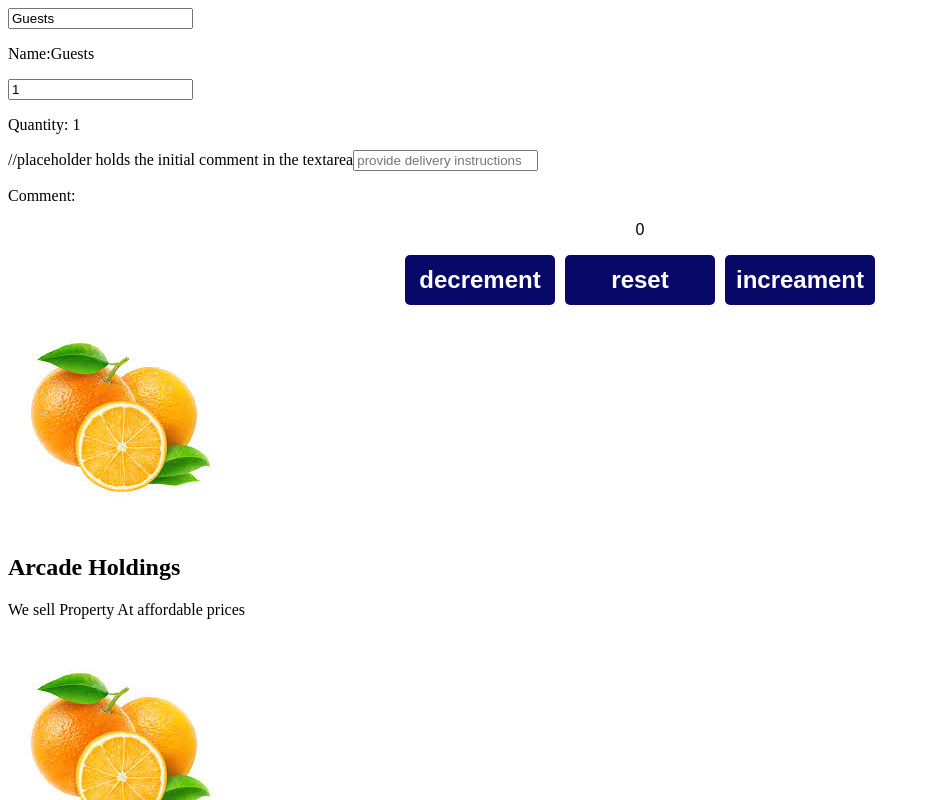
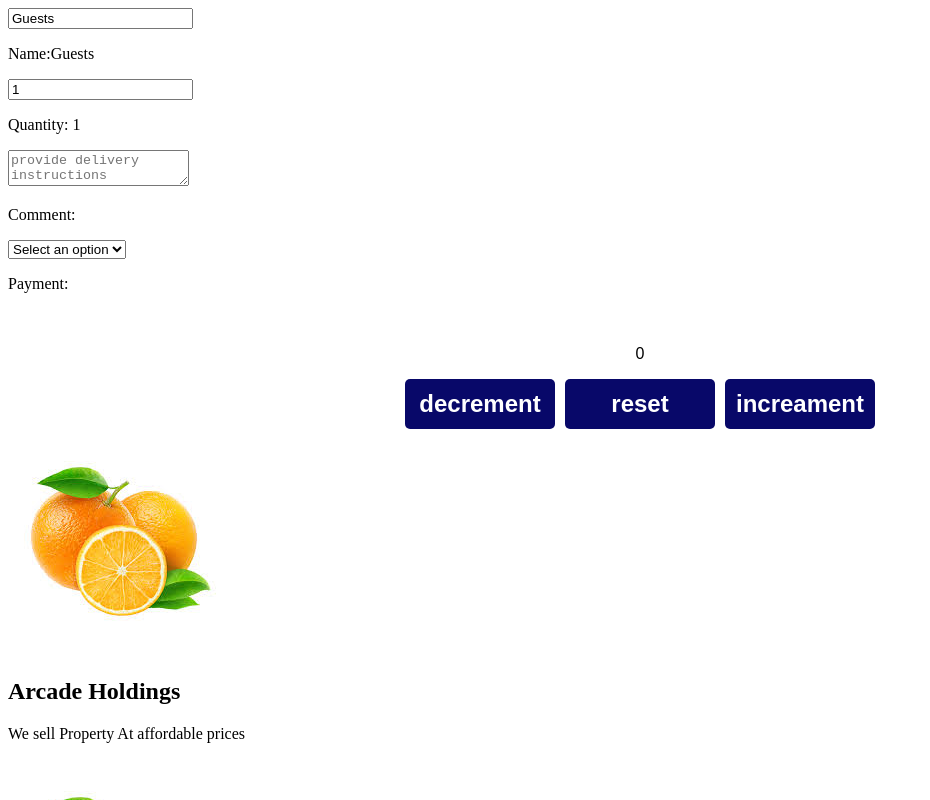
Before and after one commit to hpeter19/React, a React (Vite) app: page / in a window 1280 px wide. Shown: the top 800 px of the page, without its empty margins (0-930 px from the left). Built offline with nearby package versions, Linux system fonts and the light colour scheme.

Commit message:
adding payment information

```diff
--- a/src/myComponent.jsx
+++ b/src/myComponent.jsx
@@ -8,6 +8,8 @@
 const[quantity,setQuantity] =useState(1);
 //Comment function
 const[comment,setComment]= useState("");
+//Payment function
+const [payment,setPayment] =useState("");
  function handleNameChange(event){
     setName(event.target.value);
  }
@@ -17,16 +19,26 @@
  function handleCommentChange(event){
     setComment(event.target.value);
  }
+ function handlePaymentChange(event){
+    setPayment(event.target.value);
+ }
 
 return(<div>
     <input value={name} onChange={handleNameChange}/>
     <p>Name:{name}</p>
     <input value={quantity} onChange={handleQuantityChange} type='number' />
     <p>Quantity: {quantity}</p>
-    //placeholder holds the initial comment in the textarea
-    <input  value={comment} onChange={handleCommentChange}
+    <textarea  value={comment} onChange={handleCommentChange}
     placeholder='provide delivery instructions'/>
     <p>Comment: {comment}</p>
+    <select value={payment} onChange={handlePaymentChange} >
+        <option value=" " >Select an option</option>
+        <option value="Visa">Visa</option>
+        <option value="Mastercard">Mastercard</option>
+        <option value="Mpesa">Mpesa</option>
+    </select>
+    <p>Payment:{payment}</p>
+    <option></option>
       </div>);
 }
 
```
